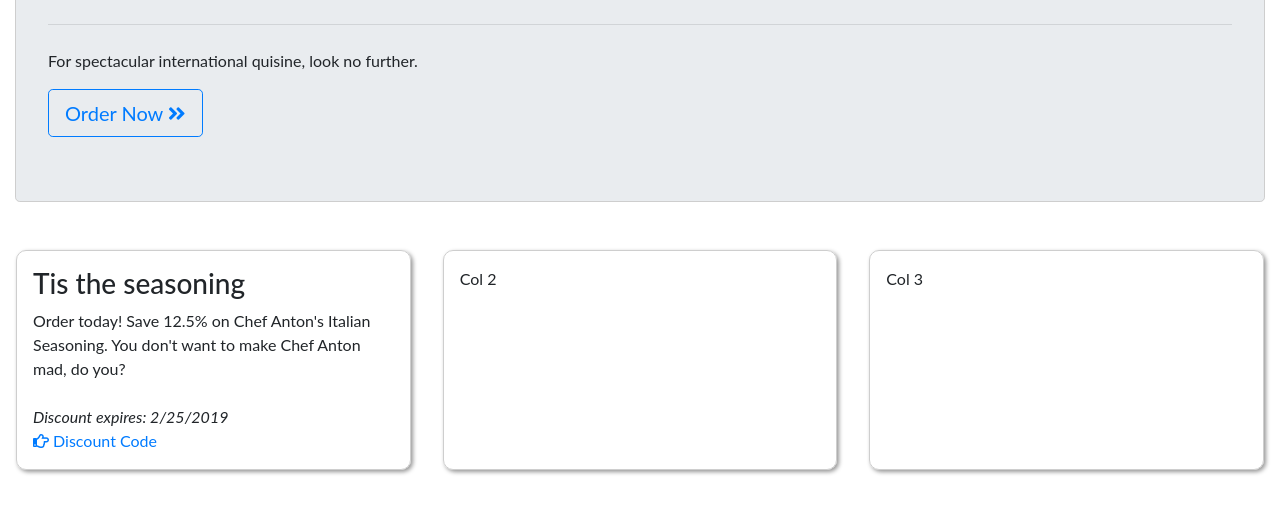
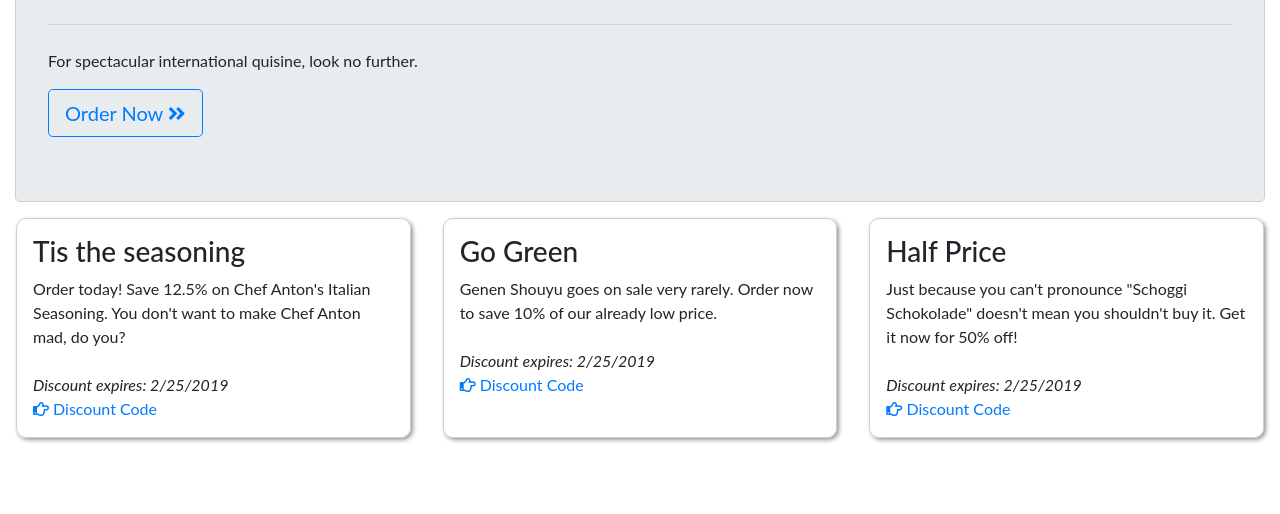
Before and after one commit to ehinners/NetWebDev-client, a plain HTML site: page index.html in a window 1280 px wide. Shown: the part 226-740 px from the top of the page. Drawn offline with nearby package versions, Linux system fonts and the light colour scheme.

Commit message:
Jumbotron bottom margin 0, cards populated

```diff
--- a/index.html
+++ b/index.html
@@ -62,7 +62,7 @@
         </div>
     </nav>
     <div class="container-fluid">
-        <div class="jumbotron">
+        <div class="jumbotron mb-0">
             <h1 class="display-4"><b>Northwind</b></h1>
             <p class="lead"><b>We have the best prices and selection of high quality foods & beverages on the planet! Check out our featured discounts below.</b></p>
             <hr class="my-4">
@@ -82,10 +82,20 @@
                 <a href="#" class="code"><i class="far fa-hand-point-right"></i> Discount Code</a>
             </div>
             <div class="col-md m-3 p-3 discounts">
-                Col 2
+                <h3>Go Green</h3>
+                <div class="mb-4">
+                    Genen Shouyu goes on sale very rarely. Order now to save 10% of our already low price.
+                </div>
+                <i>Discount expires: 2/25/2019</i><br />
+                <a href="#" class="code"><i class="far fa-hand-point-right"></i> Discount Code</a>
             </div>
             <div class="col-md m-3 p-3 discounts">
-                Col 3
+                <h3>Half Price</h3>
+                <div class="mb-4">
+                    Just because you can't pronounce "Schoggi Schokolade" doesn't mean you shouldn't buy it. Get it now for 50% off!
+                </div>
+                <i>Discount expires: 2/25/2019</i><br />
+                <a href="#" class="code"><i class="far fa-hand-point-right"></i> Discount Code</a>
             </div>
         </div>
     </div>
```
